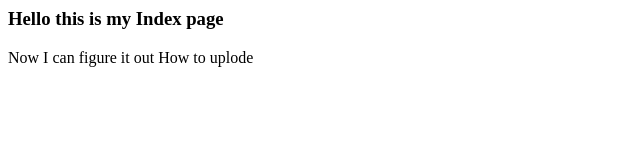
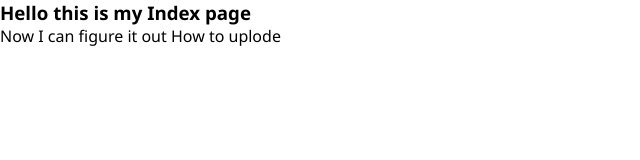
Before and after one commit to M-Premnath/Nandhini-Gas-Stove, a plain HTML site: page index.html in a window 1280 px wide. Shown: the whole page, without its empty margins (0-640 px from the left). Drawn offline with Linux system fonts and the light colour scheme.

Commit message:
Update index.html

```diff
--- a/index.html
+++ b/index.html
@@ -1,7 +1,7 @@
 <htm>
   <head>
     <title>Home page</title>
-
+    <link href="template/style.css" rel="stylesheet" type="text/css">
   </head>
   <body>
     <h3>Hello this is my Index page</h3>
```
